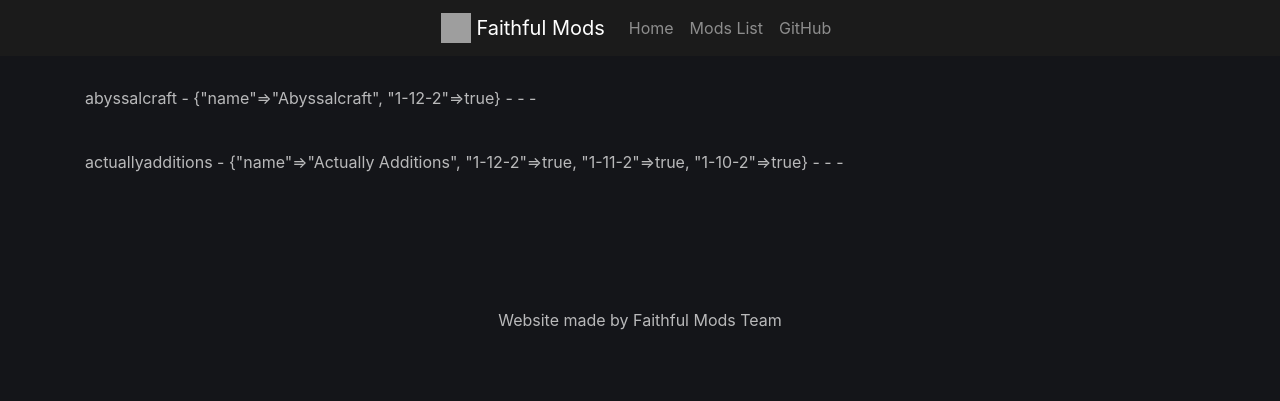
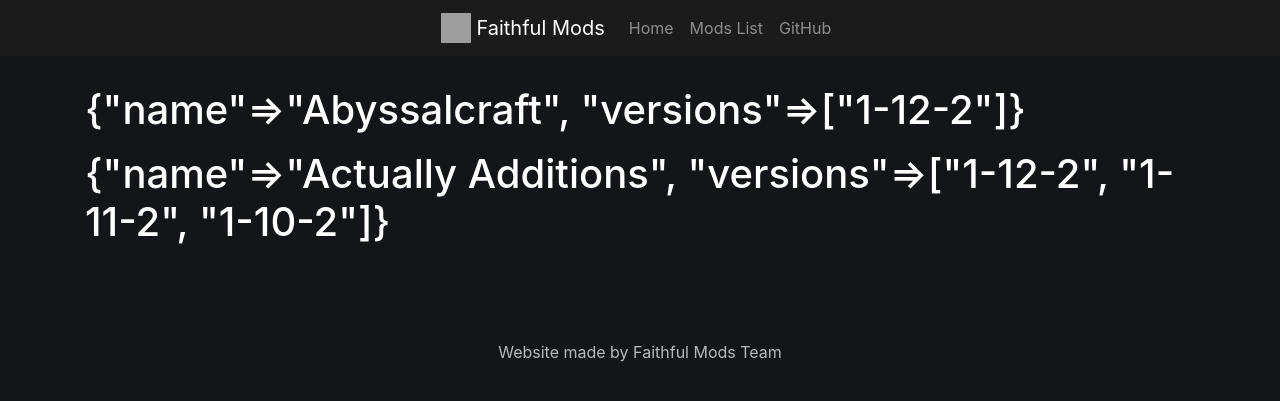
Before and after one commit to Compliance-Mods/faithful-mods.github.io, a Jekyll site: the page built from mods-list.html, in a window 1280 px wide. Shown: the top 401 px of the page. Built offline with Jekyll 4.4.1, drawn with Linux system fonts in a browser that asks for light colours; grey boxes are pictures that could not be loaded.

Commit message:
new version

```diff
--- a/_data/mods.yml
+++ b/_data/mods.yml
@@ -1,9 +1,11 @@
 mods:
   abyssalcraft:
     name: "Abyssalcraft"
-    1-12-2: true
+    versions:
+      - 1-12-2
   actuallyadditions:
     name: "Actually Additions"
-    1-12-2: true
-    1-11-2: true
-    1-10-2: true
+    versions:
+      - 1-12-2
+      - 1-11-2
+      - 1-10-2
--- a/mods-list.html
+++ b/mods-list.html
@@ -4,5 +4,10 @@ title: Mods List
 ---
 
 {%- for mod in site.data.mods.mods -%}
-	<p>{{ mod[0] }} - {{ mod[1] }} - {{ mod[2] }} - {{ mod[3] }} - {{ mod[4] }}</p><br>
+	<h1>{{ mod[1] }}</h1>
+	<p>
+		{%- for versions in mod[2] -%}
+			{{versions}}
+		{%- endfor -%}
+	</p>
 {%- endfor -%}
```
